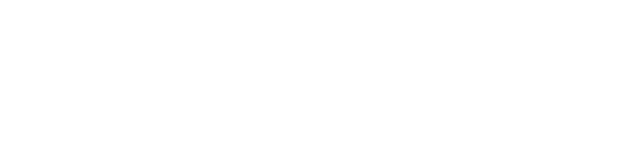
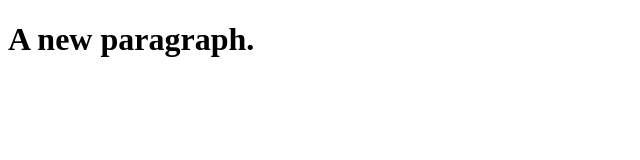
Before and after one commit to tuncayerman/CW-CALISMASI2, a plain HTML site: page index.html in a window 1280 px wide. Shown: the whole page, without its empty margins (0-640 px from the left). Drawn offline with Linux system fonts and the light colour scheme.

Commit message:
Added a new header.

```diff
--- a/index.html
+++ b/index.html
@@ -7,5 +7,7 @@
 </head>
 <body>
 
+    <h1>A new paragraph.</h1>
+
 </body>
 </html>
```
